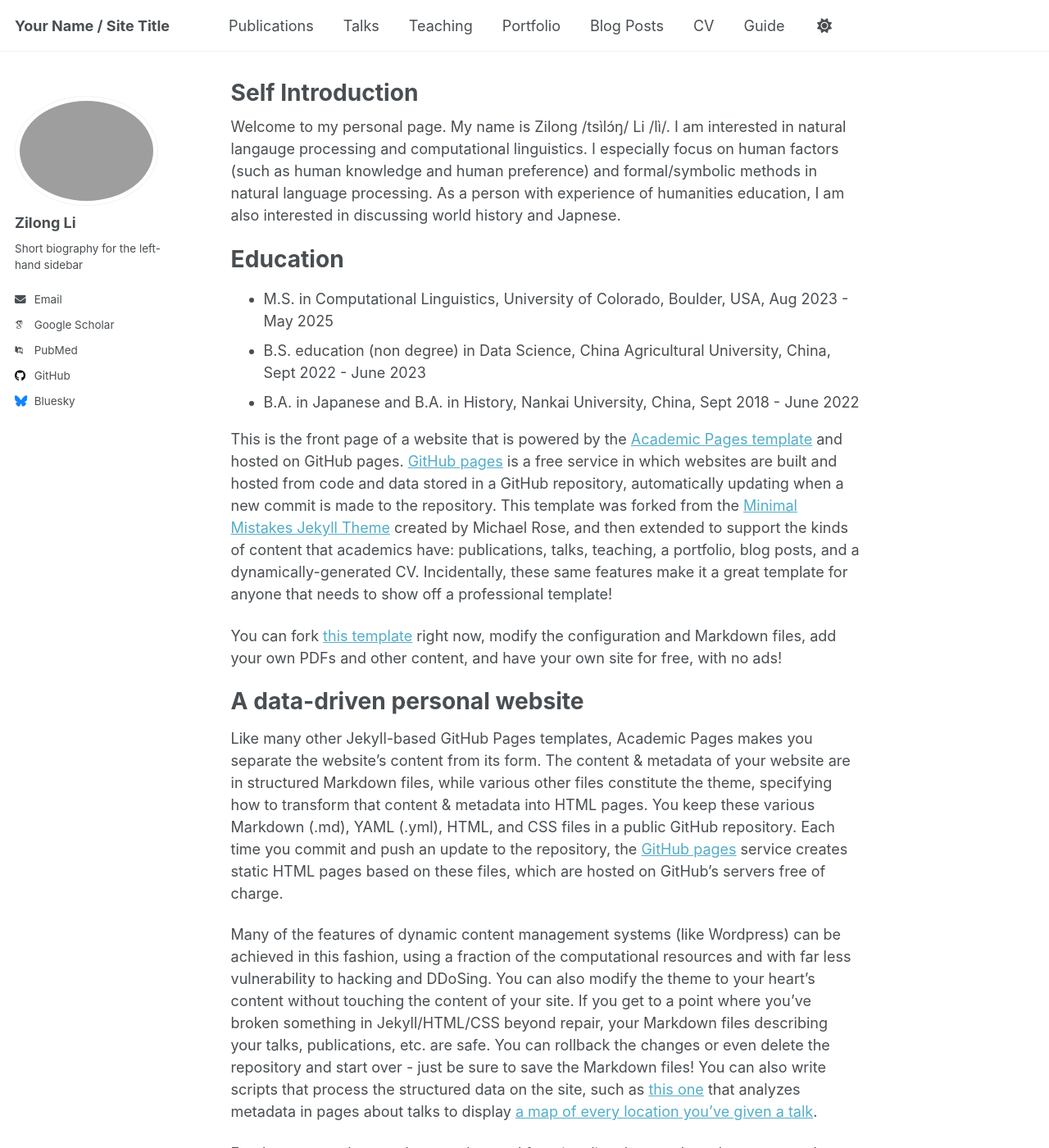
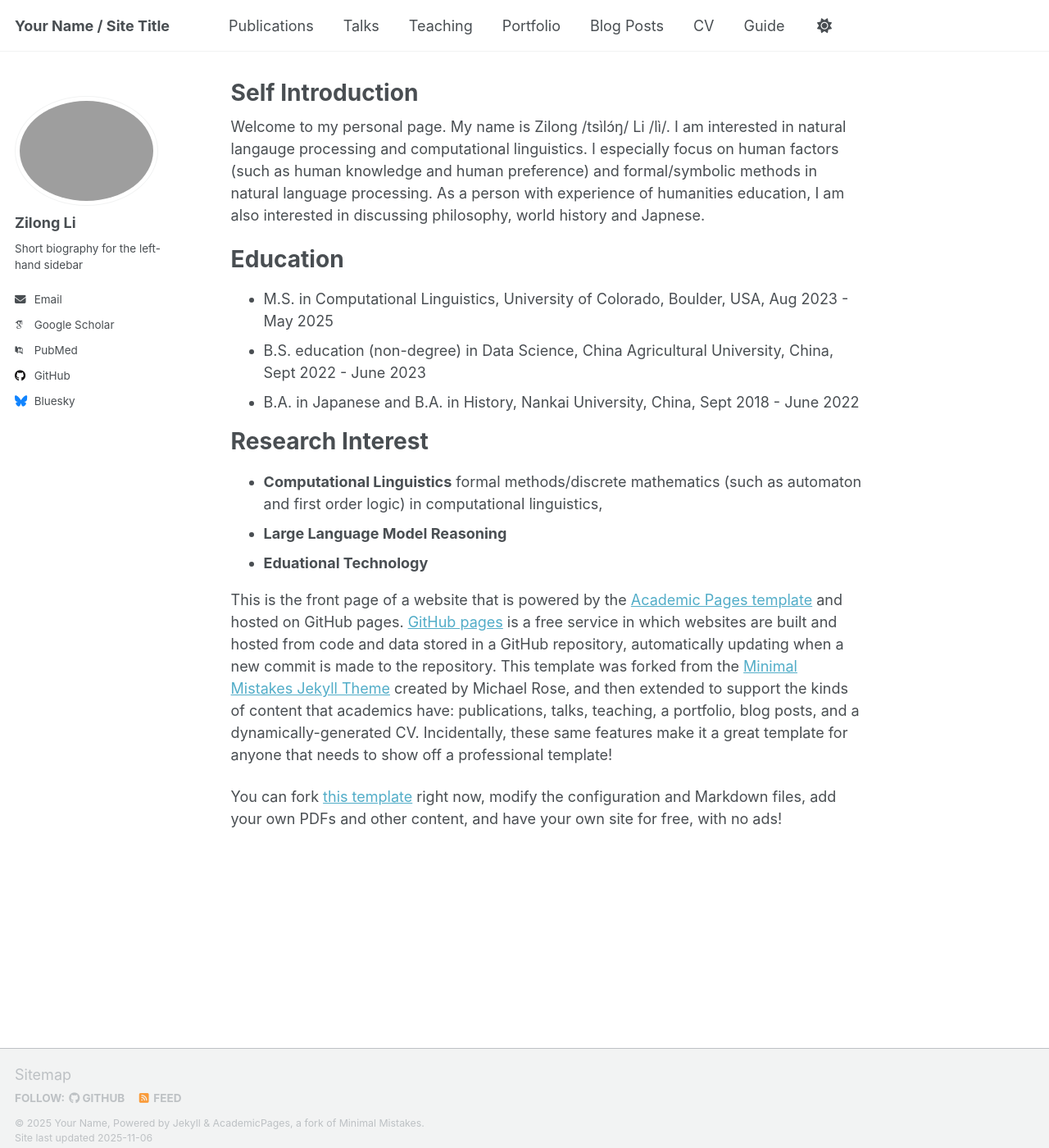
Before and after one commit to shiryusann/shiryusann.github.io, a Jekyll site: the page built from _pages/about.md, in a window 1280 px wide and 1400 px high. Shown: the whole window at 82% size. Built offline with Jekyll 4.4.1, drawn with Linux system fonts in a browser that asks for light colours; some web fonts are replaced; a script that is not in the unit is left out; some of the changed text lies outside the part shown.

Commit message:
Update about.md

```diff
--- a/_pages/about.md
+++ b/_pages/about.md
@@ -7,27 +7,20 @@ redirect_from:
   - /about.html
 ---
 
-Welcome to my personal page. My name is Zilong /tsìlɔ́ŋ/ Li /lì/. I am interested in natural langauge processing and computational linguistics. I especially focus on human factors (such as human knowledge and human preference) and formal/symbolic methods in natural language processing. As a person with experience of humanities education, I am also interested in discussing world history and Japnese.
+Welcome to my personal page. My name is Zilong /tsìlɔ́ŋ/ Li /lì/. I am interested in natural langauge processing and computational linguistics. I especially focus on human factors (such as human knowledge and human preference) and formal/symbolic methods in natural language processing. As a person with experience of humanities education, I am also interested in discussing philosophy, world history and Japnese.
 
 Education
 ======
 - M.S. in Computational Linguistics, University of Colorado, Boulder, USA, Aug 2023 - May 2025
-- B.S. education (non degree) in Data Science, China Agricultural University, China, Sept 2022 - June 2023
+- B.S. education (non-degree) in Data Science, China Agricultural University, China, Sept 2022 - June 2023
 - B.A. in Japanese and B.A. in History, Nankai University, China, Sept 2018 - June 2022
 
+Research Interest
+=======
+- **Computational Linguistics** formal methods/discrete mathematics (such as automaton and first order logic) in computational linguistics,
+- **Large Language Model Reasoning**
+- **Eduational Technology**
 
 This is the front page of a website that is powered by the [Academic Pages template](https://github.com/academicpages/academicpages.github.io) and hosted on GitHub pages. [GitHub pages](https://pages.github.com) is a free service in which websites are built and hosted from code and data stored in a GitHub repository, automatically updating when a new commit is made to the repository. This template was forked from the [Minimal Mistakes Jekyll Theme](https://mmistakes.github.io/minimal-mistakes/) created by Michael Rose, and then extended to support the kinds of content that academics have: publications, talks, teaching, a portfolio, blog posts, and a dynamically-generated CV. Incidentally, these same features make it a great template for anyone that needs to show off a professional template!
 
  You can fork [this template](https://github.com/academicpages/academicpages.github.io) right now, modify the configuration and Markdown files, add your own PDFs and other content, and have your own site for free, with no ads!
-
-A data-driven personal website
-======
-Like many other Jekyll-based GitHub Pages templates, Academic Pages makes you separate the website's content from its form. The content & metadata of your website are in structured Markdown files, while various other files constitute the theme, specifying how to transform that content & metadata into HTML pages. You keep these various Markdown (.md), YAML (.yml), HTML, and CSS files in a public GitHub repository. Each time you commit and push an update to the repository, the [GitHub pages](https://pages.github.com/) service creates static HTML pages based on these files, which are hosted on GitHub's servers free of charge.
-
-Many of the features of dynamic content management systems (like Wordpress) can be achieved in this fashion, using a fraction of the computational resources and with far less vulnerability to hacking and DDoSing. You can also modify the theme to your heart's content without touching the content of your site. If you get to a point where you've broken something in Jekyll/HTML/CSS beyond repair, your Markdown files describing your talks, publications, etc. are safe. You can rollback the changes or even delete the repository and start over - just be sure to save the Markdown files! You can also write scripts that process the structured data on the site, such as [this one](https://github.com/academicpages/academicpages.github.io/blob/master/talkmap.ipynb) that analyzes metadata in pages about talks to display [a map of every location you've given a talk](https://academicpages.github.io/talkmap.html).
-
-For those users that need more advanced functionality, the template also supports the following popular tools:
-- [MathJax](https://www.mathjax.org/) for mathematical equations
-- [Mermaid](https://mermaid.js.org/) for diagraming
-- [Plotly](https://plotly.com/javascript/) for plotting
-mistakes/docs/configuration/) (which this theme was forked from) might also be helpful.
```
